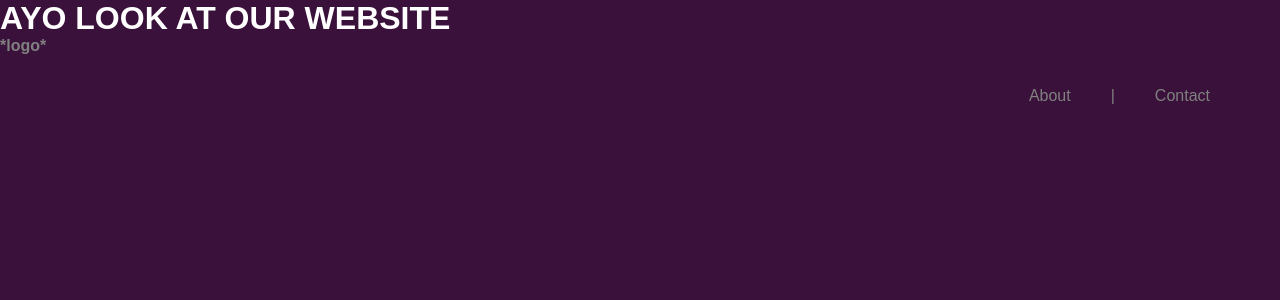
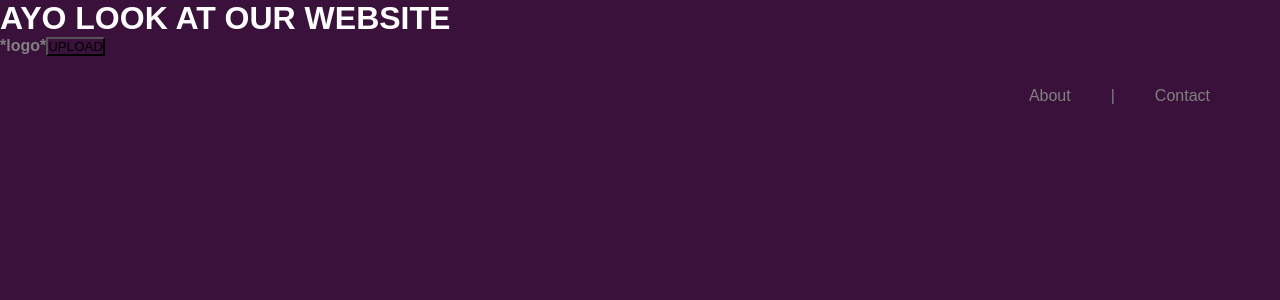
Before and after one commit to claytondunavant/noteconverter, a Flask app: page / in a window 1280 px wide. Shown: the top 300 px of the page. Run offline with Flask 2, Linux system fonts and the light colour scheme.

Commit message:
testing button

```diff
--- a/static/css/style.css
+++ b/static/css/style.css
@@ -40,6 +40,11 @@ h1 {
     padding-top: 100 px;
 }
 
-.uploadBtn {
-    list-style: none;
-}
+
+.button {
+      width: 40%;
+      margin-left: 30%;
+      margin-right: 30%;
+      background-color: azure;
+      text-decoration-color: white;
+  }
--- a/templates/home.html
+++ b/templates/home.html
@@ -16,9 +16,8 @@
     </div>
 
     <div>
-        <ul class="uploadBtn">
-            <li></li>
+        <button class="uploadBtn">UPLOAD</button>
+    </div>
 
-        </ul>
-    </div>
+
 </html>
```
